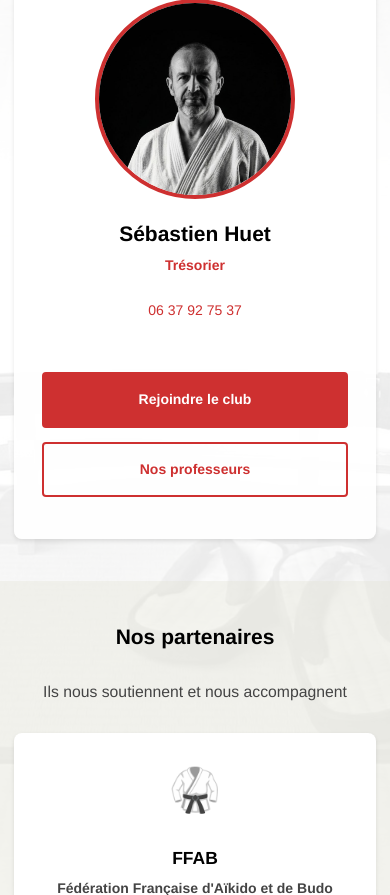
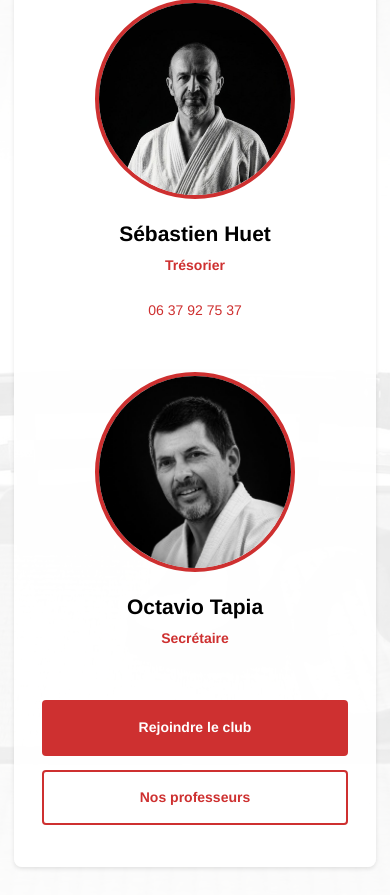
Before and after one commit to sebhuet/aikido-kannagara, a PHP site: page /club.php in a window 390 px wide. Shown: the part 3140-4035 px from the top of the page. Run offline with PHP 8.4, Linux system fonts and the light colour scheme.

Commit message:
Équipe dirigeante : ajout d'Octavio Tapia (secrétaire) et pilotage par club.json
Photo
- octavio_tapia.png (1254x1254, 1,7 Mo) -> images/octavio-tapia.jpg (800x800,
  69 Ko, -96 %), au même format que Fanny (84 Ko) et Sébastien (63 Ko).
  Fond blanc forcé : un PNG peut être transparent, ce que le JPEG ne gère pas.
  L'original est conservé dans photos-sources/ (gitignoré), pas supprimé.

Données
- Ajouter un 3e dirigeant en dur aurait recréé la duplication qu'on élimine :
  le téléphone du trésorier n'existait NULLE PART dans club.json, et son bloc
  HTML était un copier-coller de celui de la présidente.
- Nouveau tableau club.json > board (rôle, nom, photo, téléphone optionnel).
  club.php le rend par une boucle : ajouter un dirigeant = une entrée de
  données, plus un bloc HTML à copier.
- Le numéro du club (contact.phone) EST celui de la présidente : il n'est pas
  recopié dans board. club_board() le résout à la lecture — un seul endroit à
  corriger le jour où il change.
- Le champ president est supprimé (redondant avec board) ; contact.php, qui
  l'utilisait, passe par club_board_member('president').

Octavio n'a pas de téléphone : le champ est simplement absent, et le rendu
n'affiche la ligne que si un numéro existe.

Co-Authored-By: Claude Opus 4.8 (1M context) <noreply@anthropic.com>

```diff
--- a/htdocs/club.php
+++ b/htdocs/club.php
@@ -152,19 +152,19 @@
                     Le club est géré par une équipe de bénévoles dévoués :
                 </p>
 
+                <?php /* Rendu depuis club.json > board : ajouter un dirigeant = une entrée de données,
+                         pas un bloc HTML de plus à copier-coller. Le téléphone est optionnel. */ ?>
                 <div style="display: flex; justify-content: center; gap: var(--spacing-xl); flex-wrap: wrap; margin: var(--spacing-lg) 0;">
+                    <?php foreach (club_board() as $membre): ?>
                     <div class="team-member" style="text-align: center;">
-                        <img src="images/fanny-jacquemier.jpg" alt="Fanny Jacquemier" class="team-member__photo" style="width: 200px; height: 200px; object-fit: cover; border-radius: 50%;" loading="lazy">
-                        <h3 class="team-member__name">Fanny Jacquemier</h3>
-                        <p class="team-member__grade">Présidente</p>
-                        <p><a href="tel:0676481601">06 76 48 16 01</a></p>
+                        <img src="<?= htmlspecialchars($membre['photo']) ?>" alt="<?= htmlspecialchars($membre['name']) ?>" class="team-member__photo" style="width: 200px; height: 200px; object-fit: cover; border-radius: 50%;" loading="lazy">
+                        <h3 class="team-member__name"><?= htmlspecialchars($membre['name']) ?></h3>
+                        <p class="team-member__grade"><?= htmlspecialchars($membre['role']) ?></p>
+                        <?php if (!empty($membre['phone'])): ?>
+                        <p><a href="tel:<?= preg_replace('/\s+/', '', $membre['phone']) ?>"><?= htmlspecialchars($membre['phone']) ?></a></p>
+                        <?php endif; ?>
                     </div>
-                    <div class="team-member" style="text-align: center;">
-                        <img src="professeurs/fiches/05-sebastien-huet.jpg" alt="Sébastien Huet" class="team-member__photo" style="width: 200px; height: 200px; object-fit: cover; border-radius: 50%;" loading="lazy">
-                        <h3 class="team-member__name">Sébastien Huet</h3>
-                        <p class="team-member__grade">Trésorier</p>
-                        <p><a href="tel:0637927537">06 37 92 75 37</a></p>
-                    </div>
+                    <?php endforeach; ?>
                 </div>
 
                 <div class="text-center mt-4">
--- a/htdocs/data/club.json
+++ b/htdocs/data/club.json
@@ -7,7 +7,27 @@
   "url": "https://kannagara.fr",
   "logo": "https://kannagara.fr/images/logo-kannagara.jpg",
   "membersApprox": 50,
-  "president": "Fanny Jacquemier",
+  "board": [
+    {
+      "key": "president",
+      "role": "Présidente",
+      "name": "Fanny Jacquemier",
+      "photo": "images/fanny-jacquemier.jpg"
+    },
+    {
+      "key": "tresorier",
+      "role": "Trésorier",
+      "name": "Sébastien Huet",
+      "phone": "06 37 92 75 37",
+      "photo": "professeurs/fiches/05-sebastien-huet.jpg"
+    },
+    {
+      "key": "secretaire",
+      "role": "Secrétaire",
+      "name": "Octavio Tapia",
+      "photo": "images/octavio-tapia.jpg"
+    }
+  ],
   "contact": {
     "phone": "06 76 48 16 01",
     "phoneIntl": "+33676481601",
--- a/htdocs/includes/data.php
+++ b/htdocs/includes/data.php
@@ -19,3 +19,37 @@ function club_data()
 	}
 	return $data;
 }
+
+/**
+ * Équipe dirigeante (club.json > board), chaque membre enrichi de son téléphone.
+ *
+ * Le numéro du club (contact.phone) EST celui de la présidente : il n'est donc pas
+ * recopié dans board (ce serait deux endroits à corriger le jour où il change).
+ * On le résout ici, à la lecture.
+ *
+ * @return array<int, array{key:string, role:string, name:string, photo:string, phone:?string}>
+ */
+function club_board()
+{
+	$club = club_data();
+	$phoneClub = $club['contact']['phone'] ?? null;
+
+	return array_map(function ($membre) use ($phoneClub) {
+		$membre['phone'] = $membre['phone']
+			?? (($membre['key'] ?? '') === 'president' ? $phoneClub : null);
+		return $membre;
+	}, $club['board'] ?? []);
+}
+
+/**
+ * Membre de l'équipe dirigeante par sa clé ('president', 'tresorier', 'secretaire').
+ */
+function club_board_member($key)
+{
+	foreach (club_board() as $membre) {
+		if (($membre['key'] ?? '') === $key) {
+			return $membre;
+		}
+	}
+	return null;
+}
--- a/htdocs/llms-full.txt
+++ b/htdocs/llms-full.txt
@@ -148,6 +148,7 @@ Gymnase Maurice Baquet, Mail des Graviers, 78280 Guyancourt
 ### L'equipe dirigeante
 - Fanny Jacquemier : Presidente, 06 76 48 16 01
 - Sebastien Huet : Tresorier, 06 37 92 75 37
+- Octavio Tapia : Secretaire
 
 ### Partenaires
 - FFAB : Federation Francaise d'Aikido et de Budo
--- a/htdocs/sitemap.xml
+++ b/htdocs/sitemap.xml
@@ -14,7 +14,7 @@
     </url>
     <url>
         <loc>https://kannagara.fr/club.php</loc>
-        <lastmod>2026-07-12</lastmod>
+        <lastmod>2026-07-13</lastmod>
         <changefreq>monthly</changefreq>
         <priority>0.8</priority>
     </url>
@@ -38,7 +38,7 @@
     </url>
     <url>
         <loc>https://kannagara.fr/contact.php</loc>
-        <lastmod>2026-07-12</lastmod>
+        <lastmod>2026-07-13</lastmod>
         <changefreq>yearly</changefreq>
         <priority>0.7</priority>
     </url>
```
Also changed, not shown: htdocs/contact.php (+5 -4 lines), htdocs/images/octavio-tapia.jpg (added).
